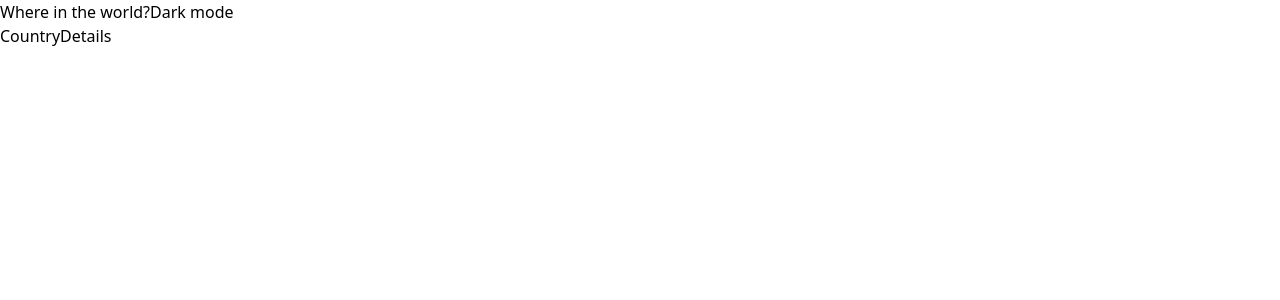
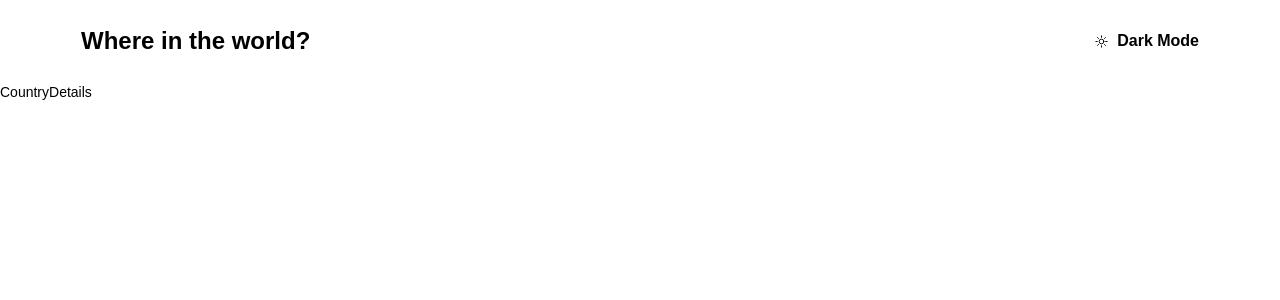
Before and after one commit to ortonb110/countries, a React (Vite) app: page /country in a window 1280 px wide. Shown: the top 300 px of the page. Built offline with nearby package versions, Linux system fonts and the light colour scheme.

Commit message:
Working on Navigation bar

```diff
--- /dev/null
+++ b/src/Components/Moon.jsx
@@ -0,0 +1,22 @@
+
+
+const Moon = () => {
+  return (
+    <svg
+      xmlns="http://www.w3.org/2000/svg"
+      fill="none"
+      viewBox="0 0 24 24"
+      stroke-width="1.5"
+      stroke="currentColor"
+      class="w-6 h-6"
+    >
+      <path
+        stroke-linecap="round"
+        stroke-linejoin="round"
+        d="M21.752 15.002A9.718 9.718 0 0118 15.75c-5.385 0-9.75-4.365-9.75-9.75 0-1.33.266-2.597.748-3.752A9.753 9.753 0 003 11.25C3 16.635 7.365 21 12.75 21a9.753 9.753 0 009.002-5.998z"
+      />
+    </svg>
+  )
+}
+
+export default Moon
--- a/src/Components/NavBar.jsx
+++ b/src/Components/NavBar.jsx
@@ -1,13 +1,26 @@
-import { NavLink } from "react-router-dom"
-import { useAppContext } from "../Contexts/AppContext"
+import { NavLink } from "react-router-dom";
+import { useAppContext } from "../Contexts/AppContext";
+import Sun from "./Sun";
+import Moon from './Moon'
 const NavBar = () => {
-    const {toggleColorScheme} = useAppContext();
+  const { toggleColorScheme, theme } = useAppContext();
   return (
-    <nav>
-        <NavLink to={'/'}>Where in the world?</NavLink>
-        <button onClick={toggleColorScheme}>Dark mode</button>
+    <nav className="dark:bg-darkElement dark:text-darkMode text-lightMode bg-white w-full flex justify-between py-[2.3rem] px-[8.1rem] font-[800] text-[2.4rem]">
+      <NavLink to={"/"}>Where in the world?</NavLink>
+      <button onClick={toggleColorScheme} className=" capitalize flex gap-[8px] items-center">
+        <span>
+        {
+            theme === 'dark'? <Moon/> : <Sun/>
+        }
+        </span>
+        <span className="text-[1.6rem]">
+        {
+            theme === 'dark'? 'light mode' : 'dark mode'
+        }
+        </span>
+      </button>
     </nav>
-  )
-}
+  );
+};
 
-export default NavBar
+export default NavBar;
--- /dev/null
+++ b/src/Components/Sun.jsx
@@ -0,0 +1,20 @@
+const Sun = () => {
+  return (
+    <svg
+      xmlns="http://www.w3.org/2000/svg"
+      fill="none"
+      viewBox="0 0 24 24"
+      stroke-width="1.5"
+      stroke="currentColor"
+      class="w-6 h-6"
+    >
+      <path
+        stroke-linecap="round"
+        stroke-linejoin="round"
+        d="M12 3v2.25m6.364.386l-1.591 1.591M21 12h-2.25m-.386 6.364l-1.591-1.591M12 18.75V21m-4.773-4.227l-1.591 1.591M5.25 12H3m4.227-4.773L5.636 5.636M15.75 12a3.75 3.75 0 11-7.5 0 3.75 3.75 0 017.5 0z"
+      />
+    </svg>
+  );
+};
+
+export default Sun;
--- a/src/Contexts/Actions.jsx
+++ b/src/Contexts/Actions.jsx
@@ -0,0 +1,2 @@
+export const DARK = "DARK";
+export const LIGHT = "LIGHT";
--- a/src/Contexts/AppContext.jsx
+++ b/src/Contexts/AppContext.jsx
@@ -12,17 +12,27 @@ const initialState = {
 
 //Support for Operating system Color Scheme
 const darkModeSupport = () => {
+  // if (
+  //   localStorage.theme === "dark" ||
+  //   (!("theme" in localStorage) &&
+  //     window.matchMedia("(prefers-color-scheme: dark)").matches)
+  // ) {
+  //   document.documentElement.classList.add("dark");
+  //   localStorage.setItem("theme", "dark");
+  // } else {
+  //   document.documentElement.classList.remove("dark");
+  //   localStorage.setItem("theme", "light");
+  // }
+  // console.log(localStorage.theme);
+
   if (
     localStorage.theme === "dark" ||
     (!("theme" in localStorage) &&
-      localStorage.theme !== "light" &&
       window.matchMedia("(prefers-color-scheme: dark)").matches)
   ) {
     document.documentElement.classList.add("dark");
-    localStorage.setItem("theme", "dark");
   } else {
     document.documentElement.classList.remove("dark");
-    localStorage.setItem("theme", "light");
   }
 };
 
@@ -32,15 +42,29 @@ const AppProvider = ({ children }) => {
   //Call Dark mode
   useEffect(() => {
     darkModeSupport();
+    // if (
+    //   localStorage.theme === "dark" ||
+    //   (!("theme" in localStorage) &&
+    //     window.matchMedia("(prefers-color-scheme: dark)").matches)
+    // ) {
+    //   document.documentElement.classList.add("dark");
+    //   localStorage.theme = 'dark';
+    // } else {
+    //   document.documentElement.classList.remove("dark");
+    //   localStorage.setItem("theme", "light");
+    // }
   }, []);
 
   const toggleColorScheme = () => {
     document.documentElement.classList.toggle("dark");
     if (document.documentElement.classList.contains("dark")) {
       localStorage.setItem("theme", "dark");
+      dispatch({ type: "DARK" });
     } else {
       localStorage.setItem("theme", "light");
+      dispatch({ type: "LIGHT" });
     }
+    console.log(state.theme);
   };
 
   return (
--- a/src/Contexts/Reducer.jsx
+++ b/src/Contexts/Reducer.jsx
@@ -2,16 +2,21 @@
 /* eslint-disable react/prop-types */
 /* eslint-disable no-unused-vars */
 
+import { DARK, LIGHT } from "./Actions";
 
 const reducer = (state, action) => {
-    // if(action.type === CHANGE_PATH) {
-    //    return {
-    //     ...state,
-    //     currentPath: action.payload.path
-    //    }
+  if (action.type === DARK) {
+    return {
+      ...state,
+      theme: "dark",
+    };
+  }
+  if (action.type === LIGHT) {
+    return {
+      ...state,
+      theme: "LIGHT",
+    };
+  }
+};
 
-    // }
-}
-
-
-export default reducer
+export default reducer;
--- a/src/Pages/Home.jsx
+++ b/src/Pages/Home.jsx
@@ -1,8 +1,8 @@
 const Home = () => {
   return (
-    <div className="dark:bg-black dark:text-white bg-white text-black">
-      <h1 className="text-black">Hello world!</h1>
-    </div>
+    <section className="h-[calc(100vh-82px)] bg-[#FAFAFA] dark:bg-darkMode dark:text-darkMode  text-lightMode ">
+      <h1>home</h1>
+    </section>
   );
 };
 
--- a/src/index.css
+++ b/src/index.css
@@ -1,3 +1,38 @@
+.dark {
+    --color-element-primary: hsl(209, 23%, 22%);
+    --color-bg-dark-primary: hsl(207, 26%, 17%);
+    --color-text-dark-mode-white: hsl(0, 0%, 100%);
+    --color-bg-light-primary: #FAFAFA;
+    --color-text-light-mode-blue: #111517;
+    --color-light-mode-input: hsl(0, 0%, 52%);
+}
+
+
+
+
+
+
 @tailwind base;
 @tailwind components;
 @tailwind utilities;
+
+
+@layer base {
+    @import url('https://fonts.googleapis.com/css2?family=Nunito+Sans:opsz,wght@6..12,300;6..12,600;6..12,800&display=swap');
+    html {
+
+        font-size: 62.5%;
+    }
+
+    body {
+        font-family: 'Nunito Sans', sans-serif;
+        font-size: 1.4rem;
+        font-weight: 300;
+
+    }
+    .navBar {
+        box-shadow: 0px 3px 5px -2px rgba(0,0,0,0.89);
+        -webkit-box-shadow: 0px 3px 5px -2px rgba(0,0,0,0.89);
+        -moz-box-shadow: 0px 3px 5px -2px rgba(0,0,0,0.89);
+    }
+}
--- a/tailwind.config.js
+++ b/tailwind.config.js
@@ -1,12 +1,22 @@
 /** @type {import('tailwindcss').Config} */
 export default {
-  content: [
-    "./index.html",
-    "./src/**/*.{js,ts,jsx,tsx}",
-  ],
-  darkMode: 'class',
+  content: ["./index.html", "./src/**/*.{js,ts,jsx,tsx}"],
+  darkMode: "class",
   theme: {
-    extend: {},
+    extend: {
+      backgroundColor: {
+        darkMode: "var(--color-bg-dark-primary)",
+        darkText: "var(--color-text-dark-mode-white)",
+        darkElement: "var(--color-element-primary)",
+        lightElement: "var(--color-text-light-mode-blue)",
+        lightModeInput: "var(--color-light-mode-input)",
+        lightMode: "var(--color-bg-light-primary)",
+      },
+      textColor: {
+        darkMode: "var(--color-text-dark-mode-white)",
+        lightMode: "var(--color-text-light-mode-blue)",
+      },
+    },
   },
   plugins: [],
-}
+};
```
